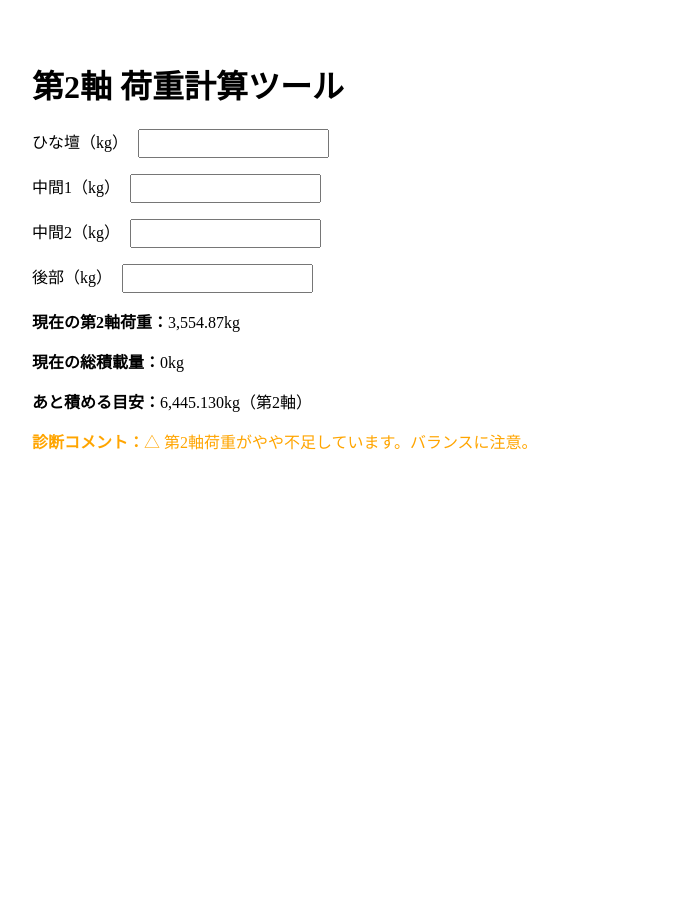
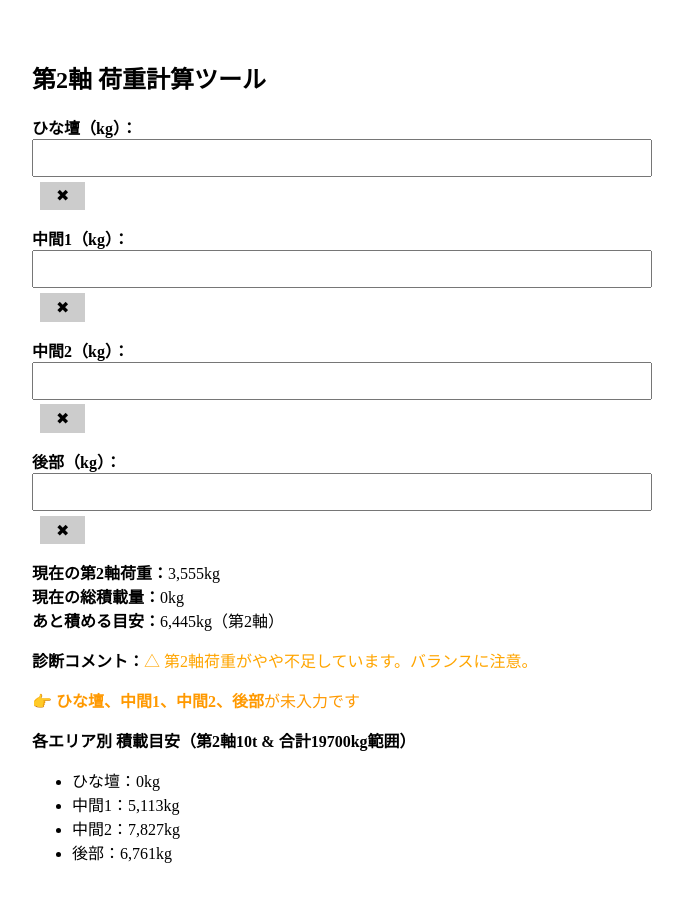
Before and after one commit to Toyotayusou1111/-, a React (Create React App) app: page / in a window 1280 px wide. Shown: the top 902 px of the page, without its empty margins (308-991 px from the left). Before the commit the page ends 800 px from the top, so only its background shows below. Built offline with nearby package versions, Linux system fonts and the light colour scheme.

Commit message:
Update App.js

```diff
--- a/src/App.js
+++ b/src/App.js
@@ -2,64 +2,183 @@ import React, { useState } from "react";
 
 export default function App() {
   const [weights, setWeights] = useState({
-    hinadan: "",
-    chukan1: "",
-    chukan2: "",
-    koubu: "",
+    ひな壇: "",
+    中間1: "",
+    中間2: "",
+    後部: "",
   });
 
-  const parsed = Object.fromEntries(
+  const influences = {
+    ひな壇: 1.2007,
+    中間1: 0.3345,
+    中間2: 0.1491,
+    後部: -0.2180,
+  };
+
+  const INTERCEPT = 3554.87;
+  const MAX_AXLE_LOAD = 10000;
+  const MAX_TOTAL_LOAD = 19700;
+
+  const parsedWeights = Object.fromEntries(
     Object.entries(weights).map(([key, val]) => [key, parseFloat(val) || 0])
   );
 
-  // 第2軸荷重（乖離最小化モデルによる予測）
-  const axleWeight =
-    1.2007 * parsed.hinadan +
-    0.3345 * parsed.chukan1 +
-    0.1491 * parsed.chukan2 +
-    -0.2180 * parsed.koubu +
-    3554.87;
+  const usedLoad =
+    parsedWeights.ひな壇 * influences.ひな壇 +
+    parsedWeights.中間1 * influences.中間1 +
+    parsedWeights.中間2 * influences.中間2 +
+    parsedWeights.後部 * influences.後部 +
+    INTERCEPT;
 
-  const totalWeight =
-    parsed.hinadan + parsed.chukan1 + parsed.chukan2 + parsed.koubu;
+  const usedTotal =
+    parsedWeights.ひな壇 +
+    parsedWeights.中間1 +
+    parsedWeights.中間2 +
+    parsedWeights.後部;
 
-  const deficit = 10000 - axleWeight;
-  const comment =
-    axleWeight < 9700
-      ? "△ 第2軸荷重がやや不足しています。バランスに注意。"
-      : axleWeight > 10000
-      ? "⚠️ 第2軸荷重が超過しています。積載位置を見直してください。"
-      : "◎ 第2軸荷重は適正です。";
+  const remainingAxle = Math.max(0, MAX_AXLE_LOAD - usedLoad);
+  const remainingTotal = Math.max(0, MAX_TOTAL_LOAD - usedTotal);
 
-  const handleChange = (e) => {
-    setWeights({ ...weights, [e.target.name]: e.target.value });
+  const areas = ["ひな壇", "中間1", "中間2", "後部"];
+  const emptyAreas = areas.filter((area) => !weights[area]);
+
+  const recommended = {};
+  if (emptyAreas.length > 0 && remainingAxle > 0 && remainingTotal > 0) {
+    const ratios = {
+      中間1: 0.211,
+      中間2: 0.323,
+      後部: 0.279,
+    };
+
+    const ratioSum = emptyAreas.reduce(
+      (acc, key) => acc + (ratios[key] || 0),
+      0
+    );
+
+    const rawRecommended = {};
+    emptyAreas.forEach((key) => {
+      rawRecommended[key] =
+        remainingTotal * ((ratios[key] || 0) / ratioSum);
+    });
+
+    const frontAxle = parsedWeights.ひな壇 * influences.ひな壇;
+    const rawAxle = Object.entries(rawRecommended).reduce(
+      (acc, [key, val]) => acc + val * influences[key],
+      frontAxle + INTERCEPT
+    );
+
+    const scale =
+      rawAxle > MAX_AXLE_LOAD
+        ? (MAX_AXLE_LOAD - frontAxle - INTERCEPT) /
+          (rawAxle - frontAxle - INTERCEPT)
+        : 1;
+
+    emptyAreas.forEach((key) => {
+      recommended[key] = Math.round(rawRecommended[key] * scale);
+    });
+  }
+
+  const handleKeyDown = (e, key) => {
+    if (e.key === "Enter") {
+      const index = areas.indexOf(key);
+      if (index >= 0 && index < areas.length - 1) {
+        const nextKey = areas[index + 1];
+        const nextInput = document.getElementById(nextKey);
+        if (nextInput) nextInput.focus();
+      }
+    }
   };
 
+  const diagnosis =
+    usedLoad > MAX_AXLE_LOAD
+      ? "⚠ 第2軸が過積載です。荷重を調整してください。"
+      : usedLoad >= 9500
+      ? "◎ 第2軸荷重は適正範囲内です。"
+      : "△ 第2軸荷重がやや不足しています。バランスに注意。";
+
   return (
-    <div style={{ padding: "2rem", maxWidth: 600, margin: "0 auto" }}>
-      <h1>第2軸 荷重計算ツール</h1>
-      {[
-        ["ひな壇（kg）", "hinadan"],
-        ["中間1（kg）", "chukan1"],
-        ["中間2（kg）", "chukan2"],
-        ["後部（kg）", "koubu"],
-      ].map(([label, name]) => (
-        <div key={name} style={{ marginBottom: "1rem" }}>
-          <label>{label}</label>
+    <div style={{ padding: "2rem", maxWidth: "600px", margin: "auto" }}>
+      <h2>第2軸 荷重計算ツール</h2>
+      {areas.map((key) => (
+        <div key={key} style={{ marginBottom: "1rem" }}>
+          <label style={{ display: "block", fontWeight: "bold" }}>
+            {key}（kg）：
+          </label>
           <input
+            id={key}
             type="number"
-            name={name}
-            value={weights[name]}
-            onChange={handleChange}
-            style={{ marginLeft: 10, padding: 5 }}
+            value={weights[key]}
+            onChange={(e) => setWeights({ ...weights, [key]: e.target.value })}
+            onKeyDown={(e) => handleKeyDown(e, key)}
+            style={{
+              width: "100%",
+              padding: "0.5rem",
+              fontSize: "1rem",
+              marginBottom: "0.3rem",
+            }}
           />
+          <button
+            onClick={() => setWeights({ ...weights, [key]: "" })}
+            style={{
+              padding: "0.3rem 1rem",
+              fontSize: "1rem",
+              backgroundColor: "#ccc",
+              border: "none",
+              cursor: "pointer",
+              marginLeft: "0.5rem",
+            }}
+          >
+            ✖
+          </button>
         </div>
       ))}
 
-      <p><strong>現在の第2軸荷重：</strong>{axleWeight.toLocaleString()}kg</p>
-      <p><strong>現在の総積載量：</strong>{totalWeight.toLocaleString()}kg</p>
-      <p><strong>あと積める目安：</strong>{deficit.toLocaleString(undefined, { minimumFractionDigits: 3 })}kg（第2軸）</p>
-      <p style={{ color: "orange" }}><strong>診断コメント：</strong>{comment}</p>
+      <div>
+        <strong>現在の第2軸荷重：</strong>
+        {Math.round(usedLoad).toLocaleString()}kg
+      </div>
+      <div>
+        <strong>現在の総積載量：</strong>
+        {Math.round(usedTotal).toLocaleString()}kg
+      </div>
+      <div>
+        <strong>あと積める目安：</strong>
+        {Math.round(remainingAxle).toLocaleString()}kg（第2軸）
+      </div>
+      <div style={{ marginTop: "1rem" }}>
+        <strong>診断コメント：</strong>
+        <span
+          style={{
+            color:
+              usedLoad > MAX_AXLE_LOAD
+                ? "red"
+                : usedLoad >= 9500
+                ? "green"
+                : "orange",
+          }}
+        >
+          {diagnosis}
+        </span>
+      </div>
+
+      {emptyAreas.length > 0 && (
+        <div style={{ marginTop: "1rem", color: "#FF9900" }}>
+          👉 <strong>{emptyAreas.join("、")}</strong>が未入力です
+        </div>
+      )}
+
+      {Object.keys(recommended).length > 0 && (
+        <div style={{ marginTop: "1rem" }}>
+          <strong>各エリア別 積載目安（第2軸10t & 合計19700kg範囲）</strong>
+          <ul>
+            {Object.entries(recommended).map(([key, val]) => (
+              <li key={key}>
+                {key}：{val.toLocaleString()}kg
+              </li>
+            ))}
+          </ul>
+        </div>
+      )}
     </div>
   );
 }
```
